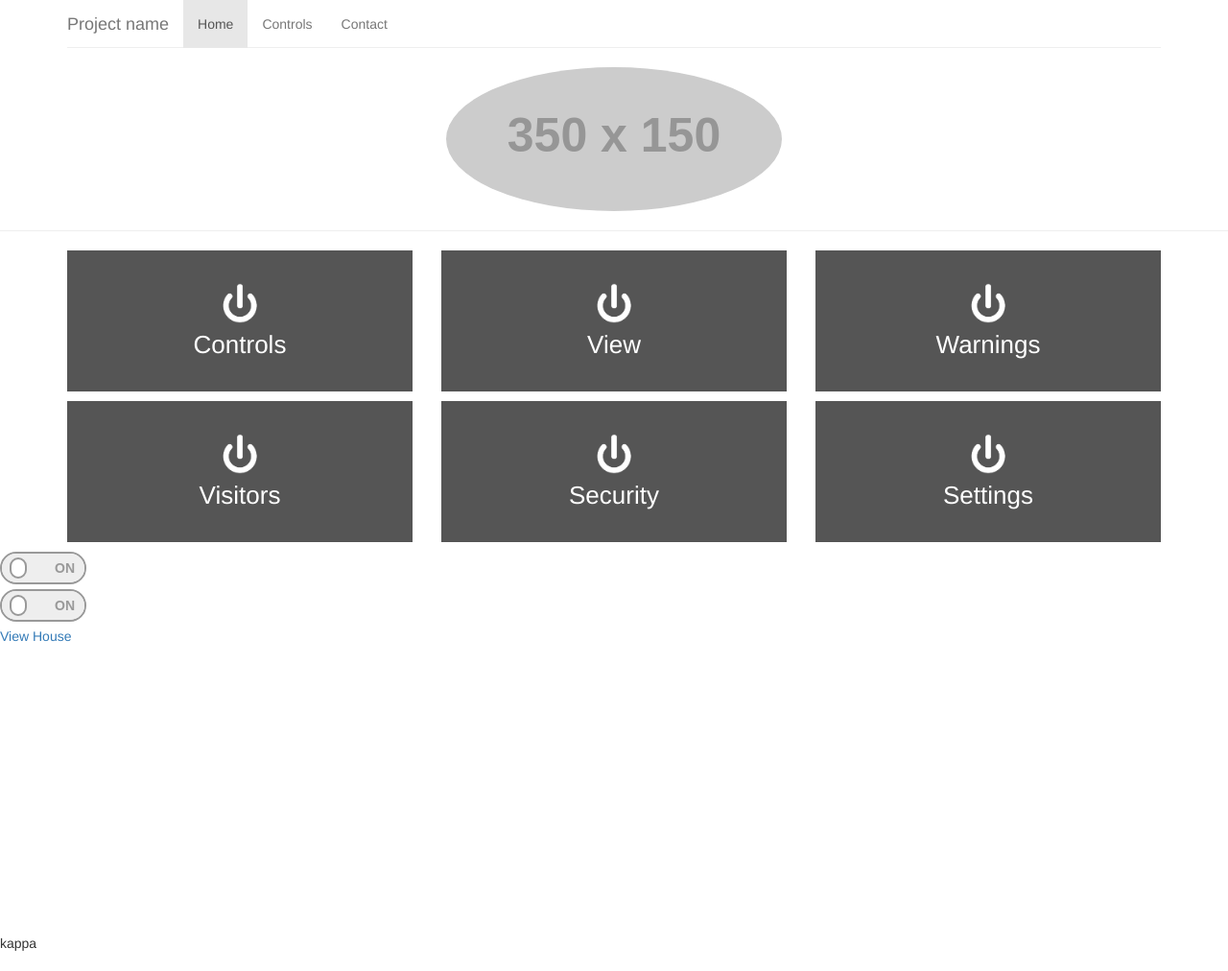
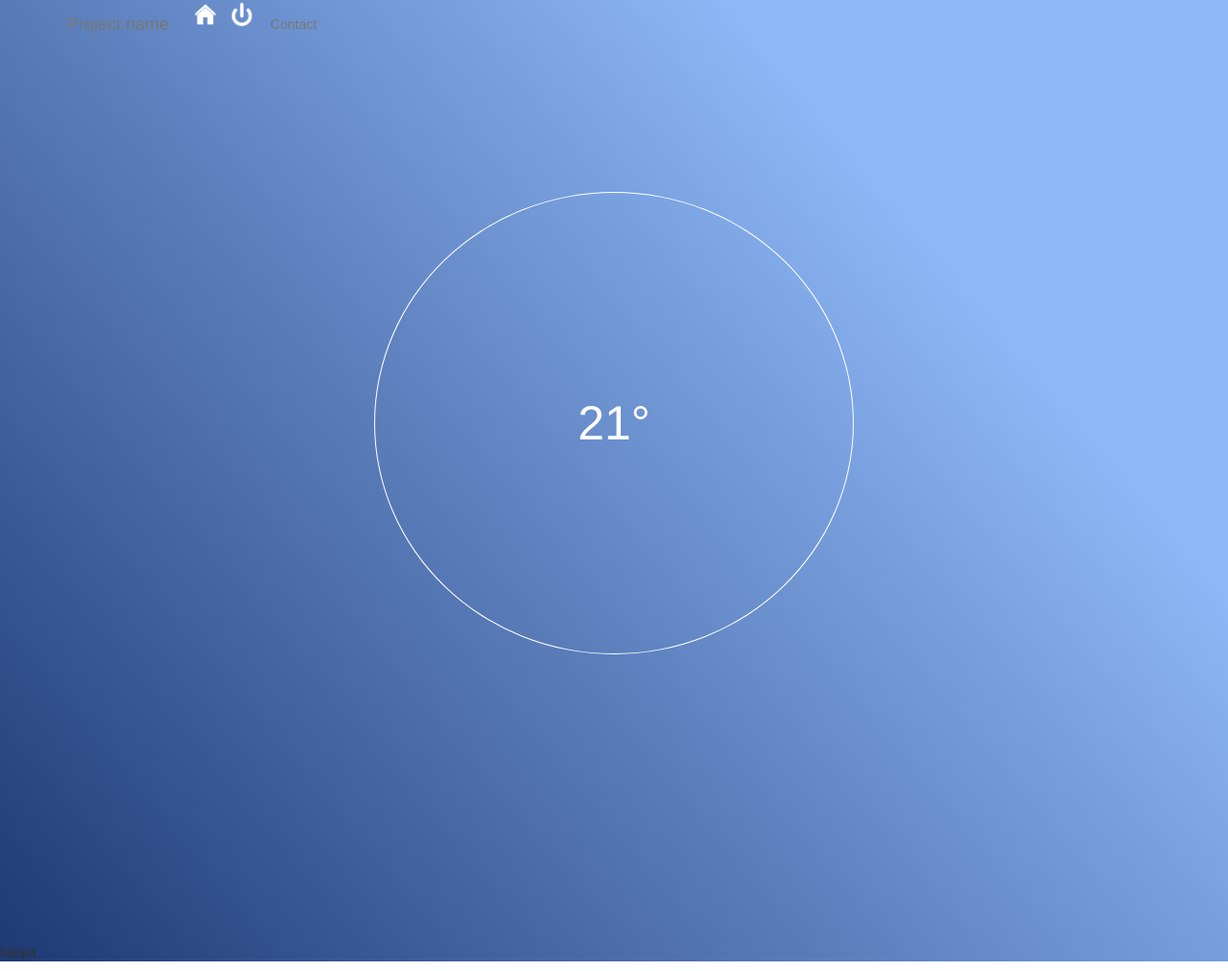
Before and after one commit to provole/db, a PHP site: page / in a window 1280 px wide. Shown: the whole page at 96% size. Before the commit the page ends 991 px from the top, so only its background shows below. Run offline with PHP 8.4, Linux system fonts and the light colour scheme; grey boxes labelled with a size stand in for pictures from a placeholder-image service; data that the repository does not hold is empty; some libraries are stand-ins or nearby versions.

Commit message:
making circle border in the home page

```diff
--- a/css/style.css
+++ b/css/style.css
@@ -4,13 +4,15 @@ body{
 
 	background-color: aqua;
 }
-.bgColor{/*
+
+
+.bgColor{
 background: -moz-linear-gradient(220deg, rgba(142,184,247,1) 24%, rgba(30,57,115,1) 100%);
 background: -webkit-gradient(linear, left bottom, right top, color-stop(0%, rgba(30,57,115,1)), color-stop(76%, rgba(142,184,247,1)));  safari4+,chrome
 background: -webkit-linear-gradient(220deg, rgba(142,184,247,1) 24%, rgba(30,57,115,1) 100%);
 background: -o-linear-gradient(220deg, rgba(142,184,247,1) 24%, rgba(30,57,115,1) 100%);
-background: linear-gradient(230deg, rgba(142,184,247,1) 24%, rgba(30,57,115,1) 100%); /* w3c
-filter: progid:DXImageTransform.Microsoft.gradient( startColorstr='#1e3973', endColorstr='#8eb8f7',GradientType=1 );  */
+background: linear-gradient(230deg, rgba(142,184,247,1) 24%, rgba(30,57,115,1) 100%);
+filter: progid:DXImageTransform.Microsoft.gradient( startColorstr='#1e3973', endColorstr='#8eb8f7',GradientType=1 );
 }
 
 
@@ -186,6 +188,29 @@ body.slide-active {
 }
 .navbar-default{
 	border-color: transparent;
+
+}
+.navbar-default li{
+	float: left;
+
+}
+/* Create the animation blocks */
+@keyframes spin {
+	from { transform: rotate(0deg); }
+	to { transform: rotate(360deg); }
+}
+
+/* Spinning, gradient circle; CSS only! */
+.mainn {
+	width:500px;
+margin: 0 auto;
+border-radius:50%;
+font-size:50px;
+color:#fff;
+line-height:480px;
+text-align:center;
+border: 1px solid white;
+	margin-top: 200px;
 }
 /* put toggle bars on the left :: not using button */
 #slide-nav .navbar-toggle {
--- a/index.php
+++ b/index.php
@@ -44,8 +44,8 @@ mysql_select_db("freeze",$query);
 
 
     <ul class="nav navbar-nav">
-     <li class="active"><a href="#">Home</a></li>
-     <li><a href="pages/controls.php">Controls</a></li>
+    <a href="#"><li class="active"><img src="source_files/homeicon.png" height="30" alt="home"/></li></a>
+     <a href="pages/controls.php"><li class="active"><img src="source_files/offbtnn.png" height="30" alt="controls"/></li></a>
      <li><a href="#contact">Contact</a></li>
 
 
@@ -57,44 +57,19 @@ mysql_select_db("freeze",$query);
 
 
     <!-- Page Content -->
-    <div class="container">
 
-        <!-- Page Header -->
-        <div class="row">
-            <div class="col-lg-12">
-                <h1 class="page-header">
-                </h1>
-            </div>
-        </div>
-	</div>
         <!-- /.row -->
 
         <!-- Projects Row -->
 
 
 <div class="container">
-    <div class="row">
-      <div class="span4"></div>
-        <div class="span4" ><img class="img-responsive center-block img-circle" src="http://placehold.it/350x150"/></div>
-      <div class="span4"></div>
-    </div>
+	<div class="row">
+		<div class="col-lg-10 col-lg-offset-1 text-center">
+		<p class="mainn">21°</p>
+			</div>
+	</div>
 </div>
-
-<hr />
-<div class="controls">
-<div class="container">
-        <div class="row">
-            <div class="col-xs-12 col-sm-6 col-md-4"><p><img src="source_files/offBtnn.png"class="img-responsive center-block" height="50" width="50"><a href="pages/controls.php">Controls</a></p></div>
-             <div class="col-xs-12 col-sm-6 col-md-4"><p><img src="source_files/offBtnn.png"class="img-responsive center-block" height="50" width="50"><a href="#">View</a></p></div>
-			 <div class="col-xs-12 col-sm-6 col-md-4"><p><img src="source_files/offBtnn.png"class="img-responsive center-block" height="50" width="50"><a href="#">Warnings</a></p></div>
-			 <div class="col-xs-12 col-sm-6 col-md-4"><p><img src="source_files/offBtnn.png"class="img-responsive center-block" height="50" width="50"><a href="#">Visitors</a></p></div>
-			 <div class="col-xs-12 col-sm-6 col-md-4"><p><img src="source_files/offBtnn.png"class="img-responsive center-block" height="50" width="50"><a href="#">Security</a></p></div>
-			 <div class="col-xs-12 col-sm-6 col-md-4"><p><img src="source_files/offBtnn.png"class="img-responsive center-block" height="50" width="50"><a href="#">Settings</a></p></div>
-
-
-        </div>
-    </div>
- </div>
 
 
 
@@ -113,40 +88,6 @@ mysql_select_db("freeze",$query);
 
 
 
-	<div class="onoffswitch">
-<input type="checkbox" name="onoffswitch" class="onoffswitch-checkbox" id="myonoffswitch"
-<?php
-$query3=mysql_query("select * from choice where id=1");
-$query4=mysql_fetch_array($query3);
-if($query4['choice']=="off")
-{
-echo "checked";
-}
-?> />
-
-
-<label class="onoffswitch-label" for="myonoffswitch">
-<div class="onoffswitch-inner"></div>
-<div class="onoffswitch-switch"></div>
-</label>
-</div>
-
-<div class="kopche">
-<input type="checkbox" name="kopche" class="kopche-checkbox" id="mykopche"
-<?php
-$query3=mysql_query("select * from choice where id=2");
-$query4=mysql_fetch_array($query3);
-if($query4['choice']=="off")
-{
-echo "checked";
-}
-?> />
-
-<label class="kopche-label" for="mykopche">
-<div class="kopche-inner"></div>
-<div class="kopche-switch"></div>
-</label>
-</div>
 
 
 
@@ -154,12 +95,8 @@ echo "checked";
 
 
 
-
-	<?php
-	$link_address = 'house.php';
-echo "<a href='$link_address'>View House</a>";
-?>
 	 <div class="footer"><p>kappa</p></div>
 </div>
+
 </body>
 </html>
```
Also changed, not shown: pages/controls.php (+19 -4 lines), jquery/script.js (line endings or trailing spaces), source_files/homeicon.png (added).
